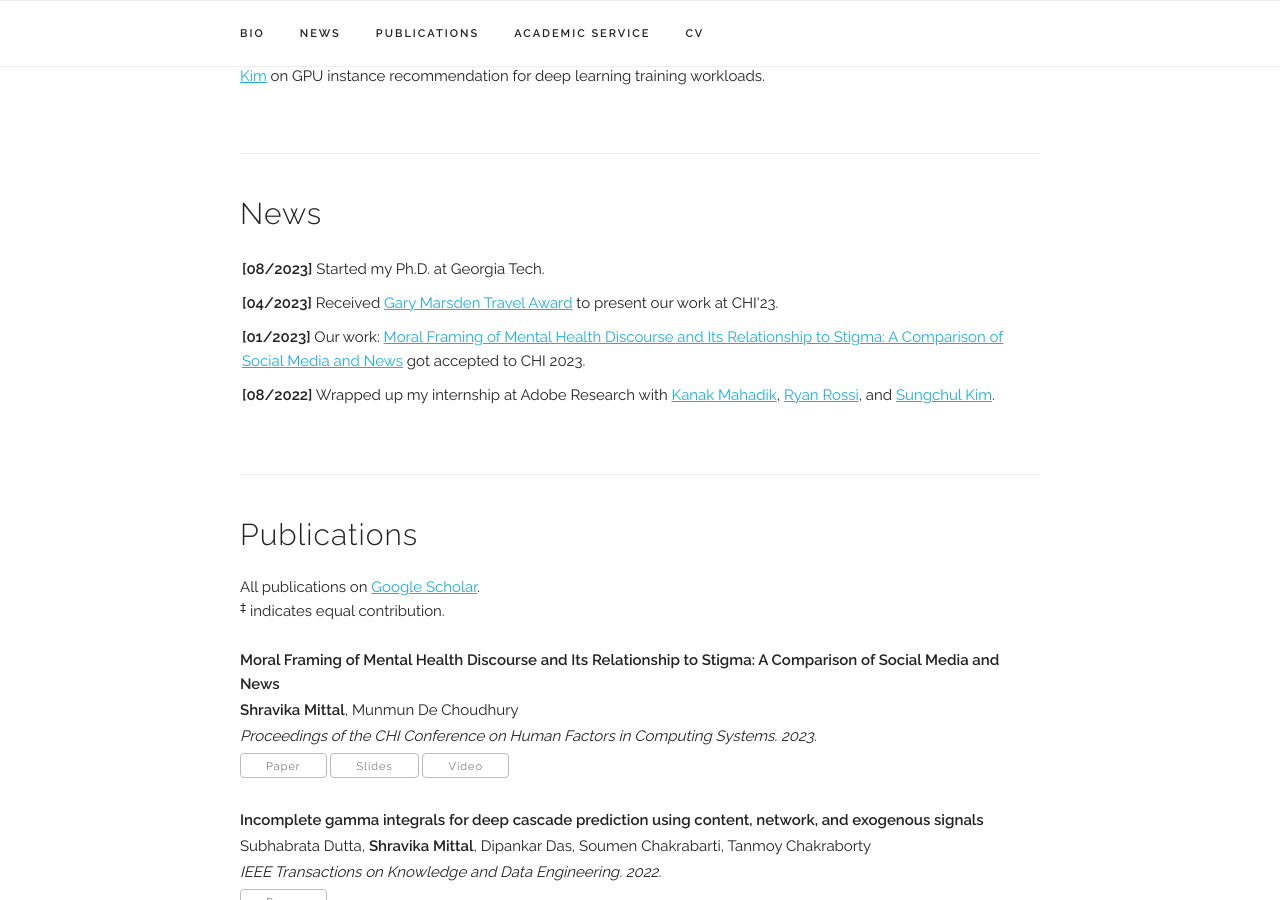
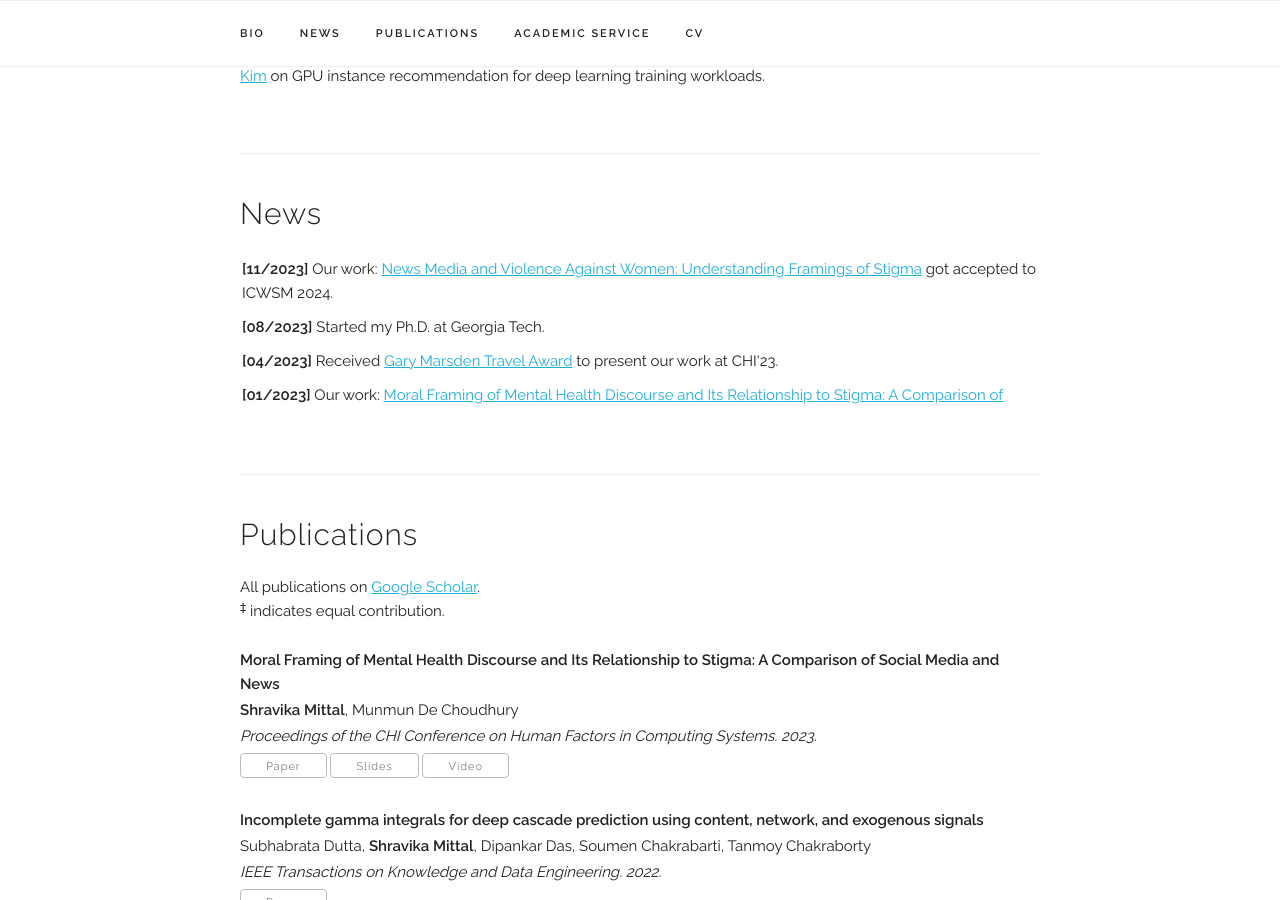
Before and after one commit to mittalshravika/mittalshravika.github.io, a Jekyll site: the page built from index.html, in a window 1280 px wide and 900 px high, scrolled down 662 px. Built offline with Jekyll 4.4.1, drawn with Linux system fonts in a browser that asks for light colours; some web fonts are replaced.

Commit message:
Update index.html

```diff
--- a/index.html
+++ b/index.html
@@ -57,6 +57,12 @@ title: Home
   <h4>News</h4>
 
   <UL style="list-style-type: none; padding: 2px; overflow-y: scroll; height:150px;">
+
+    <li> <b>[11/2023]</b>
+
+       Our work: <a href="https://mittalshravika.github.io/">News Media and Violence Against Women: Understanding Framings of Stigma</a> got accepted to ICWSM 2024.
+
+    </li>
 
     <li> <b>[08/2023]</b>
 
```
